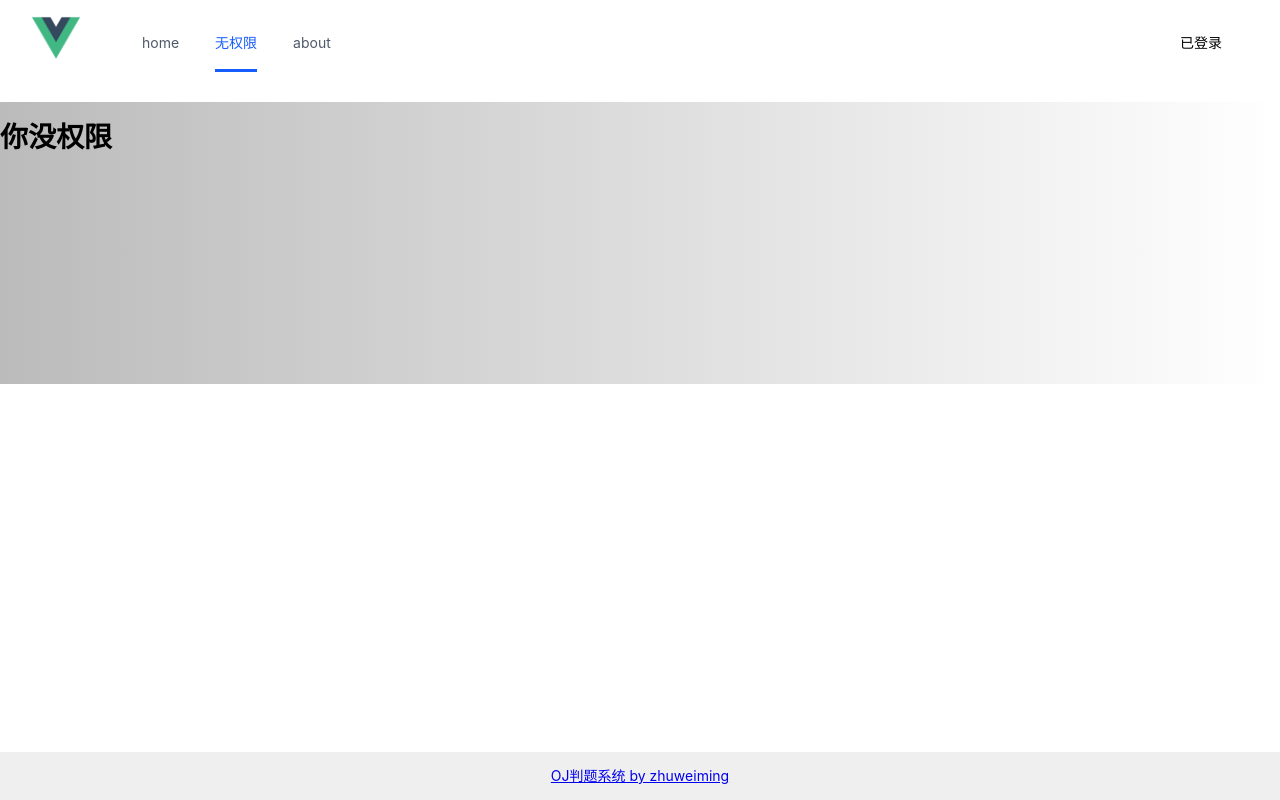
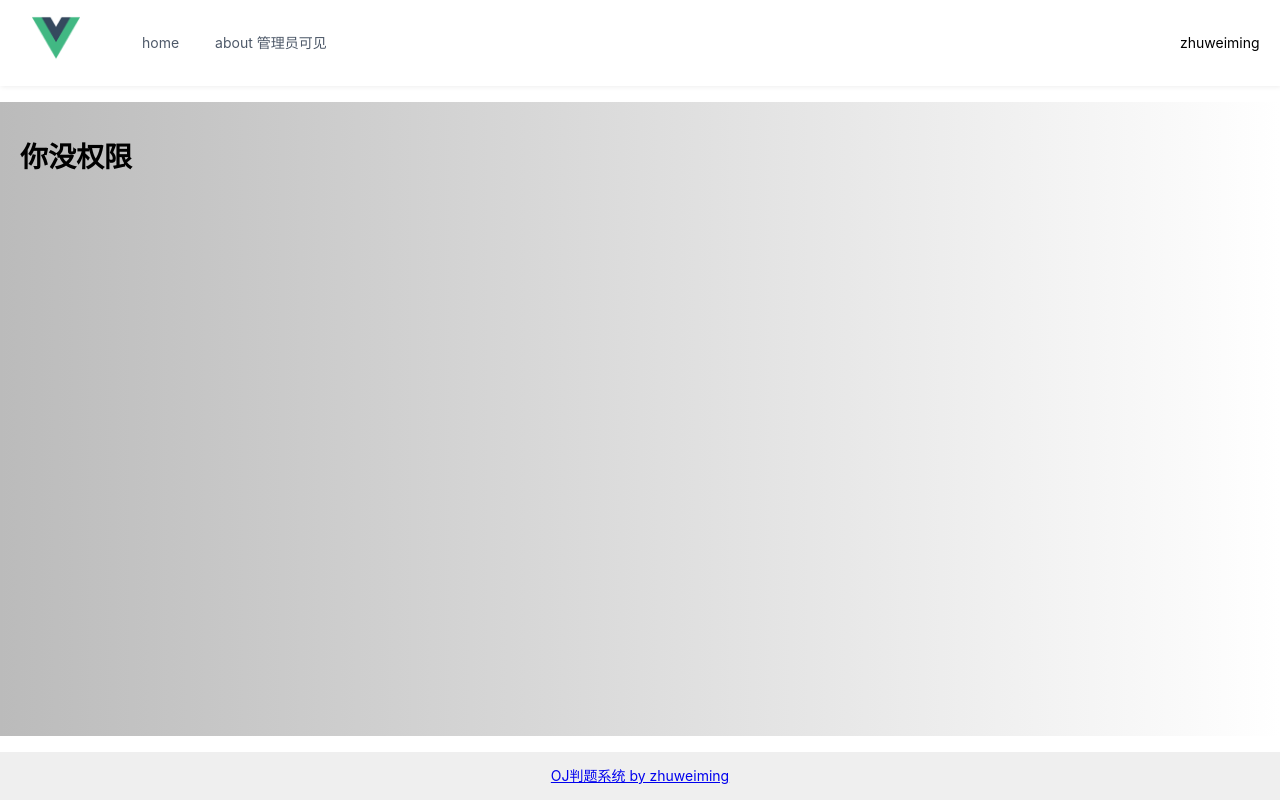
Before and after one commit to Zhu-WeiMing/OJ, a Vue app in the folder oj-frontend/: page /noAuth in a window 1280 px wide. Built offline with nearby package versions, Linux system fonts and the light colour scheme.

Commit message:
前端项目初始化 | 全局权限管理

```diff
--- a/oj-frontend/src/App.vue
+++ b/oj-frontend/src/App.vue
@@ -13,14 +13,16 @@
 import BasicLayout from "@/layouts/BasicLayout.vue";
 import { useRouter } from "vue-router";
 import { useStore } from "vuex";
+import ASSESS_ENUM from "@/access/accessEnum";
 
 const router = useRouter();
 const store = useStore();
 
 router.beforeEach((to, from, next) => {
-  //仅管理员可见，判断当前用户是否有权限
-  if (to.meta?.access === "canAdmin") {
-    if (store.state.user.loginUser?.role !== "admin") {
+  //判断to的页面meta是否有需要管理员用户的标识
+  if (to.meta?.access === ASSESS_ENUM.ADMIN) {
+    //是，查询已登录用户是否有权限
+    if (store.state.user.loginUser?.userRole !== ASSESS_ENUM.ADMIN) {
       next("/noAuth");
       return;
     }
--- /dev/null
+++ b/oj-frontend/src/access/accessEnum.ts
@@ -0,0 +1,10 @@
+/**
+ * 权限定义
+ */
+const ASSESS_ENUM = {
+  NOT_LOGIN: "notLogin",
+  USER: "user",
+  ADMIN: "admin",
+};
+
+export default ASSESS_ENUM;
--- /dev/null
+++ b/oj-frontend/src/access/checkAccess.ts
@@ -0,0 +1,33 @@
+import AccessEnum from "@/access/accessEnum";
+
+/**
+ * 检查权限
+ * @param loginUser 当前登录用户
+ * @param needAccess 需要有的权限
+ * @return boolean 有无权限
+ */
+const checkAccess = (loginUser: any, needAccess = AccessEnum.NOT_LOGIN) => {
+  //获取当前登录用户具有的权限（如果没有 loginUser，则表示未登录）
+  const loginUserAccess = loginUser?.userRole ?? AccessEnum.NOT_LOGIN;
+  if (needAccess === AccessEnum.NOT_LOGIN) {
+    return true;
+  }
+  //如果用户登陆才能访问
+  if (needAccess === AccessEnum.USER) {
+    //如果用户没登陆，那么表示无权限
+    if (loginUserAccess === AccessEnum.NOT_LOGIN) {
+      return false;
+    }
+  }
+  //如果需要管理员权限
+  if (needAccess === AccessEnum.ADMIN) {
+    //如果不是管理员，表示无权限
+    if (loginUserAccess !== AccessEnum.ADMIN) {
+      return false;
+    }
+  }
+
+  return true;
+};
+
+export default checkAccess;
--- a/oj-frontend/src/components/GlobalHeader.vue
+++ b/oj-frontend/src/components/GlobalHeader.vue
@@ -1,5 +1,5 @@
 <template>
-  <a-row id="globalHeader" style="margin-bottom: 16px" align="center">
+  <a-row id="globalHeader" align="center" :wrap="false">
     <a-col flex="auto">
       <a-menu
         mode="horizontal"
@@ -16,7 +16,7 @@
             <img class="logo" src="../assets/logo.png" />
           </div>
         </a-menu-item>
-        <a-menu-item v-for="item in routes" :key="item.path">
+        <a-menu-item v-for="item in visibleRoutes" :key="item.path">
           {{ item.name }}
         </a-menu-item>
       </a-menu>
@@ -30,11 +30,41 @@
 <script setup lang="ts">
 import { routes } from "@/router/router";
 import { useRouter } from "vue-router";
-import { ref } from "vue";
+import { computed, ref } from "vue";
 import { useStore } from "vuex";
+import checkAccess from "@/access/checkAccess";
+import ASSESS_ENUM from "@/access/accessEnum";
 
-const route = useRouter();
 const router = useRouter();
+const store = useStore();
+
+/**
+ * 菜单显隐：
+ * 在router文件中给路由新增一个标志位，用于判断路由是否显隐
+ * visibleRoutes判断meta的hideInMenu 放入visibleRoutes中
+ * 最后在<a-menu-item v-for="item in visibleRoutes" :key="item.path">
+ *           {{ item.name }}
+ *         </a-menu-item>
+ *       </a-menu>
+ *       渲染
+ */
+
+const visibleRoutes = computed(() => {
+  return routes.filter((item) => {
+    //根据hideInMenu的参数隐藏菜单（无权限页面不显示在菜单上）
+    if (item.meta?.hideInMenu) {
+      return false;
+    }
+    //根据权限过滤菜单
+    if (
+      !checkAccess(store.state.user.loginUser, item?.meta?.access as string)
+    ) {
+      return false;
+    }
+    return true;
+  });
+});
+
 // 默认主页
 const selectedKeys = ref(["/"]);
 /**
@@ -56,8 +86,8 @@ setTimeout(() => {
    * type----模块名字/方法名
    */
   store.dispatch("user/getLoginUser", {
-    // userName: "zhuweiming",
-    role: "admin",
+    userName: "zhuweiming",
+    userRole: ASSESS_ENUM.ADMIN,
   });
 }, 3000); //设置3s后执行
 
@@ -65,12 +95,11 @@ const doMenuClick = (key: string) => {
   router.push({ path: key });
 };
 
-const store = useStore();
 /**
  * store.state.user.loginUser
  * 获取modules的user中的state的loginUser数据
  */
-console.log(store.state.user.loginUser);
+// console.log(store.state.user.loginUser);
 </script>
 
 <style scoped>
--- a/oj-frontend/src/layouts/BasicLayout.vue
+++ b/oj-frontend/src/layouts/BasicLayout.vue
@@ -1,6 +1,6 @@
 <template>
   <div id="basicLayout">
-    <a-layout style="height: 400px">
+    <a-layout style="min-height: 100vh">
       <a-layout-header class="header">
         <GlobalHeader />
       </a-layout-header>
@@ -20,15 +20,22 @@
 #basicLayout {
 }
 
+#basicLayout .header {
+  margin-bottom: 16px;
+  box-shadow: #eee 1px 1px 5px;
+}
+
 #basicLayout .content {
   background: linear-gradient(to right, #bbb, #fff);
   margin-bottom: 16px;
+  padding: 20px;
 }
 
 #basicLayout .footer {
   background: #efefef;
   padding: 16px;
-  position: absolute;
+  position: sticky;
+
   bottom: 0;
   left: 0;
   right: 0;
--- a/oj-frontend/src/router/router.ts
+++ b/oj-frontend/src/router/router.ts
@@ -1,6 +1,7 @@
 import { RouteRecordRaw } from "vue-router";
 import HomeView from "@/views/HomeView.vue";
 import NoAuthView from "@/views/NoAuthView.vue";
+import ASSESS_ENUM from "@/access/accessEnum";
 
 export const routes: Array<RouteRecordRaw> = [
   {
@@ -12,12 +13,16 @@ export const routes: Array<RouteRecordRaw> = [
     path: "/noAuth",
     name: "无权限",
     component: NoAuthView,
+    meta: {
+      //给路由新增一个标志位，用于判断路由是否显隐
+      hideInMenu: true,
+    },
   },
   {
     path: "/about",
-    name: "about",
+    name: "about 管理员可见",
     meta: {
-      access: "canAdmin",
+      access: ASSESS_ENUM.ADMIN,
     },
     // route level code-splitting
     // this generates a separate chunk (about.[hash].js) for this route
--- a/oj-frontend/src/store/user.ts
+++ b/oj-frontend/src/store/user.ts
@@ -1,28 +1,21 @@
 // initial state
 import { StoreOptions } from "vuex";
-
-// state
-
-// getters
-const getters = {};
-
-// actions
-
-// mutations
+import ASSESS_ENUM from "@/access/accessEnum";
 
 export default {
   namespaced: true,
-  state: {
+
+  state: () => ({
     loginUser: {
       userName: "未登录",
-      role: "notLogin",
+      userRole: ASSESS_ENUM.NOT_LOGIN,
     },
-  },
-  getters,
+  }),
+
   actions: {
     getLoginUser({ commit, state }, payload) {
       //TODO 改成远程登录
-      commit("updateUser", { userName: "已登录" });
+      commit("updateUser", payload);
     },
   },
   mutations: {
```
